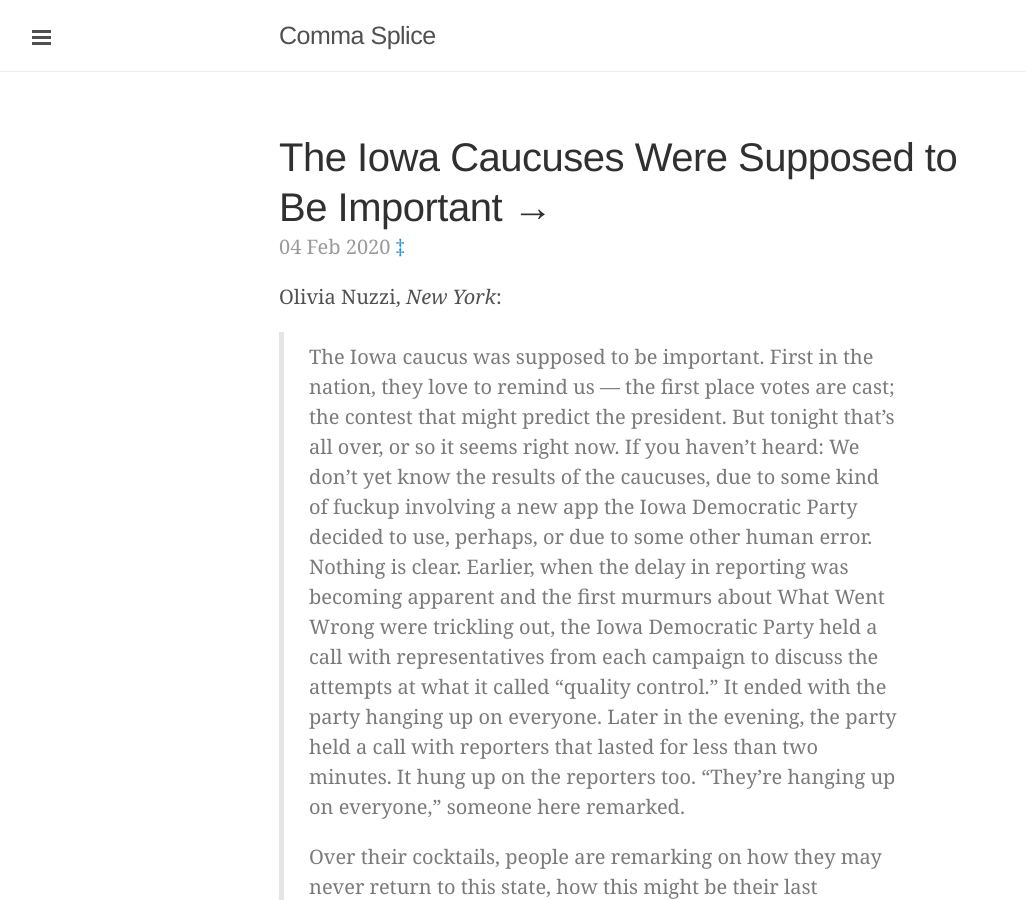
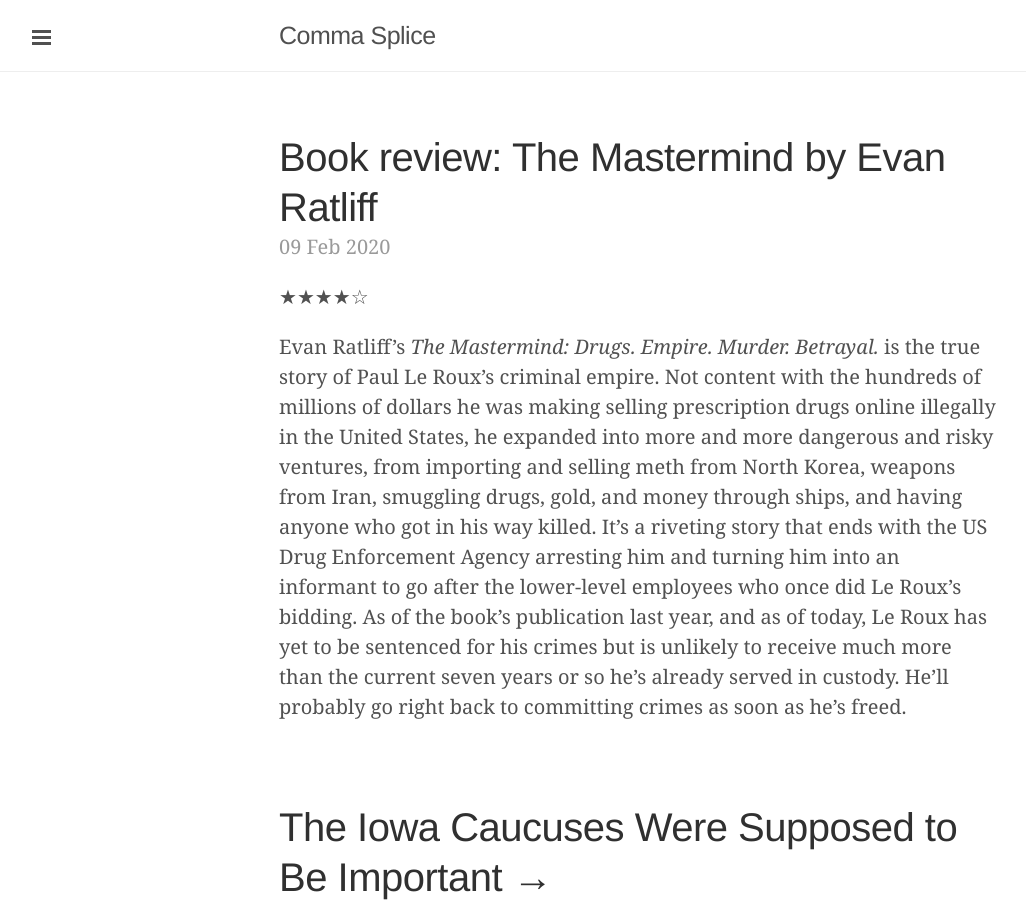
Before and after one commit to davidixon/davidixon.github.io, a Jekyll site: the page built from index.html, in a window 1280 px wide and 900 px high. Shown: the whole window, without its empty margins (1-1027 px from the left). Built offline with Jekyll 4.4.1, drawn with Linux system fonts in a browser that asks for light colours; the list of posts is cut into pages by our own code.

Commit message:
updated book log

```diff
--- /dev/null
+++ b/_posts/2020-02-09-mastermind.md
@@ -0,0 +1,9 @@
+---
+layout: post
+title: "Book review: The Mastermind by Evan Ratliff"
+date: 2020-02-09 21:50
+---
+
+★★★★☆
+
+Evan Ratliff's *The Mastermind: Drugs. Empire. Murder. Betrayal.* is the true story of Paul Le Roux's criminal empire. Not content with the hundreds of millions of dollars he was making selling prescription drugs online illegally in the United States, he expanded into more and more dangerous and risky ventures, from importing and selling meth from North Korea, weapons from Iran, smuggling drugs, gold, and money through ships, and having anyone who got in his way killed. It's a riveting story that ends with the US Drug Enforcement Agency arresting him and turning him into an informant to go after the lower-level employees who once did Le Roux's bidding. As of the book's publication last year, and as of today, Le Roux has yet to be sentenced for his crimes but is unlikely to receive much more than the current seven years or so he's already served in custody. He'll probably go right back to committing crimes as soon as he's freed.
--- a/books.md
+++ b/books.md
@@ -21,3 +21,5 @@
 6) *Good to Go: What the Athlete in All of Us Can Learn from the Strange Science of Recovery* by Christie Aschwanden ★★★★★ 1/29
 
 7) *The Shining* by Stephen King ★★★★☆ 2/1
+
+8) *The Mastermind: Drugs. Empire. Murder. Betrayal.* by Evan Ratliff ★★★★☆ 2/8
```
Also changed, not shown: other parts of books.md (+1 -1 lines).
